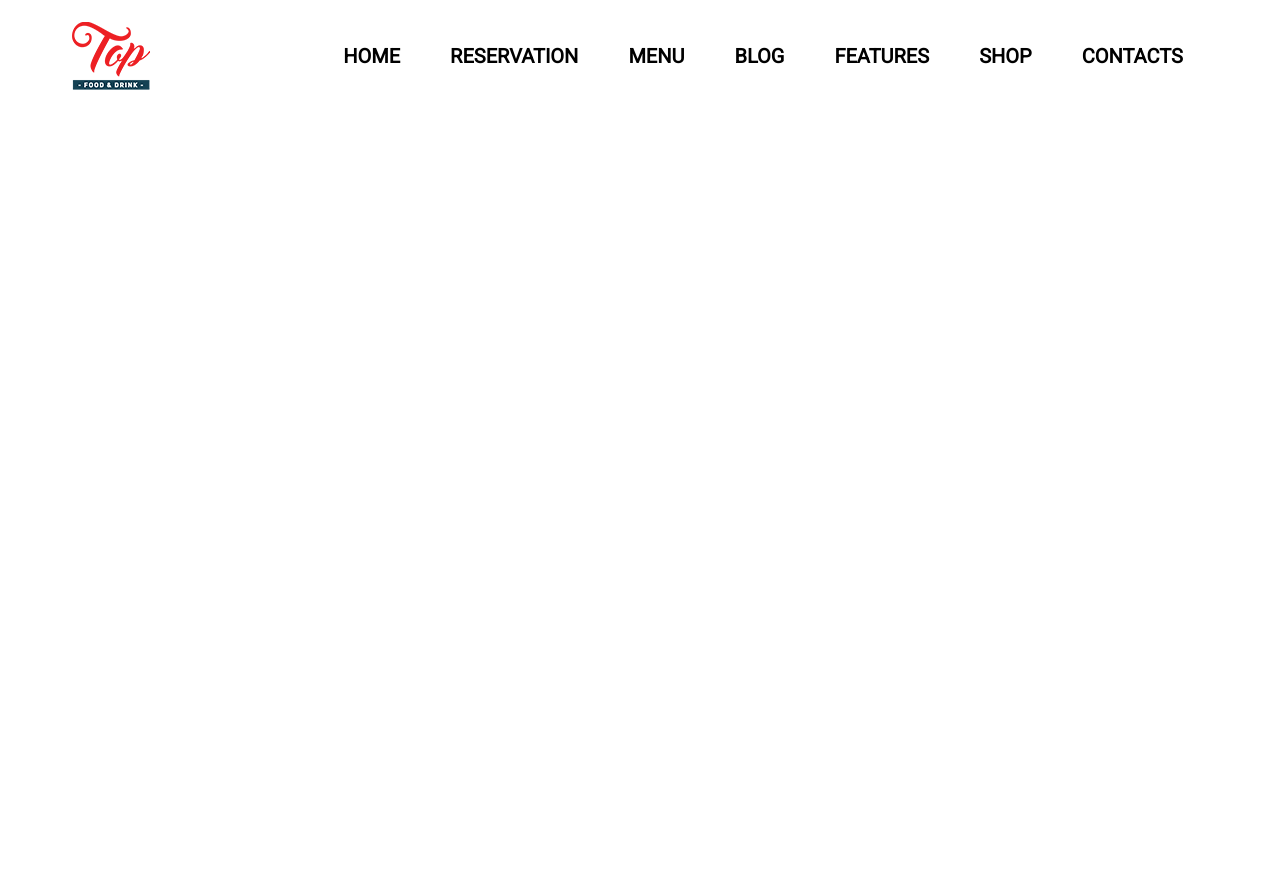
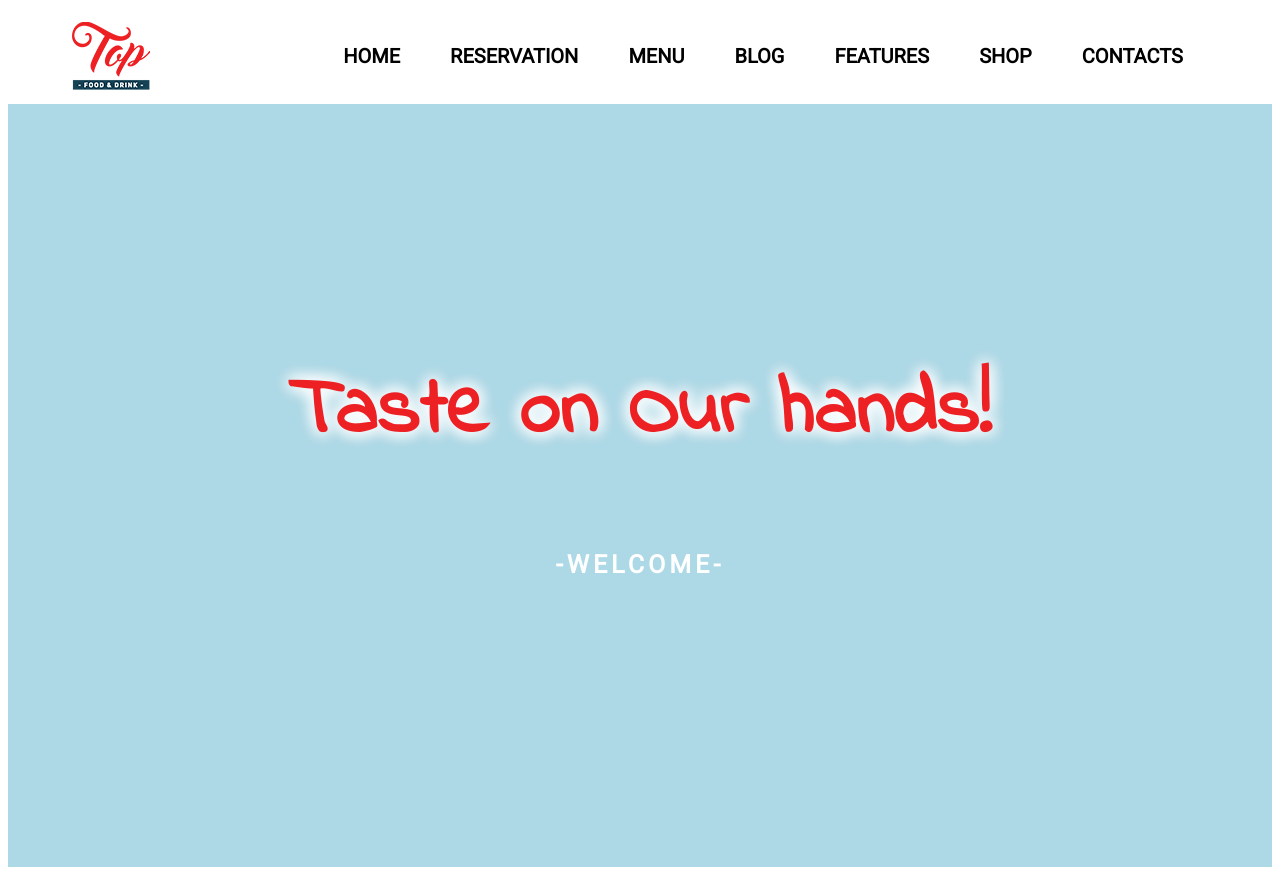
Before and after one commit to MagdaKoduje/Page1, a website: page layout.html in a window 1280 px wide. Before the commit the page ends 800 px from the top, so only its background shows below. Drawn offline with Linux system fonts and the light colour scheme.

Commit message:
jumbotron firt part

```diff
--- a/layout.html
+++ b/layout.html
@@ -23,7 +23,12 @@
             </ul>
         </div>
     </header>
-
+    <section class="jumbotron">
+        <div class="slogan">
+            <h1>Taste on Our hands!</h1>
+            <h6>-welcome-</h6>
+        </div>
+    </section>
 
 
 </body>
--- a/sass/style.scss
+++ b/sass/style.scss
@@ -1,6 +1,5 @@
-
-@import url('https://fonts.googleapis.com/css?family=Roboto');
-
+@import url("https://fonts.googleapis.com/css?family=Roboto");
+@import url('https://fonts.googleapis.com/css?family=Indie+Flower');
 
 * {
     box-sizing: border-box;
@@ -19,15 +18,18 @@ header {
     flex-direction: row;
     justify-content: space-around;
     align-items: center;
+
     .menu ul {
         list-style: none;
         display: flex;
         flex-direction: row;
+
         li {
             padding: 20px 25px;
             font-size: 20px;
             text-transform: uppercase;
             font-weight: bold;
+
             &:hover {
                 color: yellow;
             }
@@ -36,3 +38,36 @@ header {
 }
 
 /*#endregion */
+
+/*#region jumbotron */
+.jumbotron {
+    background-color: lightblue;
+    height: 763px;
+    display: flex;
+    align-items: center;
+    justify-content: center;
+
+    .slogan {
+        text-align: center;
+        h1 {
+            color: #ed2024;
+            font-family: 'Indie Flower', cursive;
+            font-size: 80px;
+            letter-spacing: 1px;
+            text-shadow: 0 0 0.2em #ffffff, 0 0 0.2em #ffffff, 0 0 0.2em #ffffff;
+            margin: 0;
+            padding: 20px;
+        }
+        h6 {
+            text-transform: uppercase;
+            color: white;
+            font-size: 25px;
+            letter-spacing: 4px;
+        }
+
+    }
+
+
+}
+
+/*#endregion */
```
Also changed, not shown: sass/style.css, sass/style.min.css.
